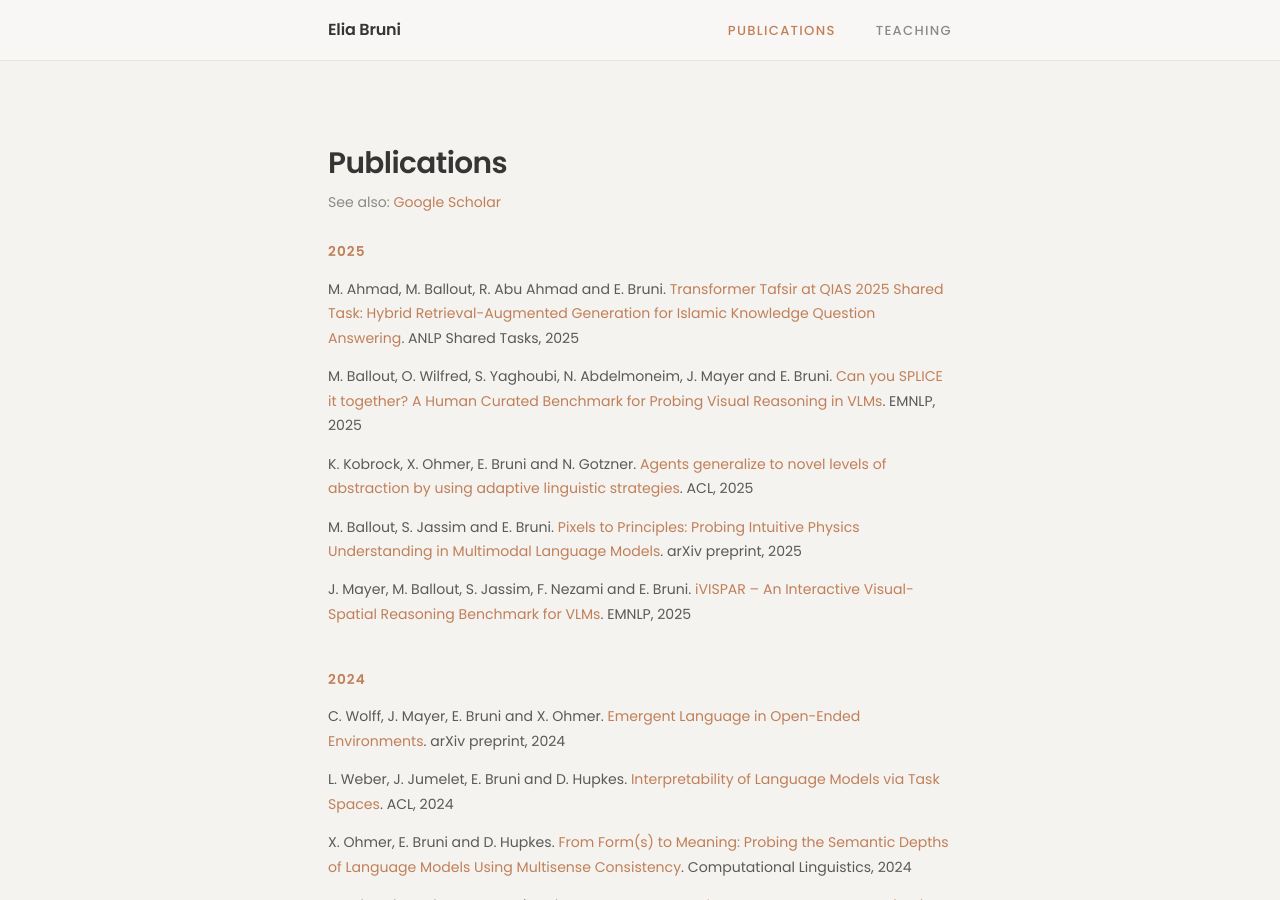
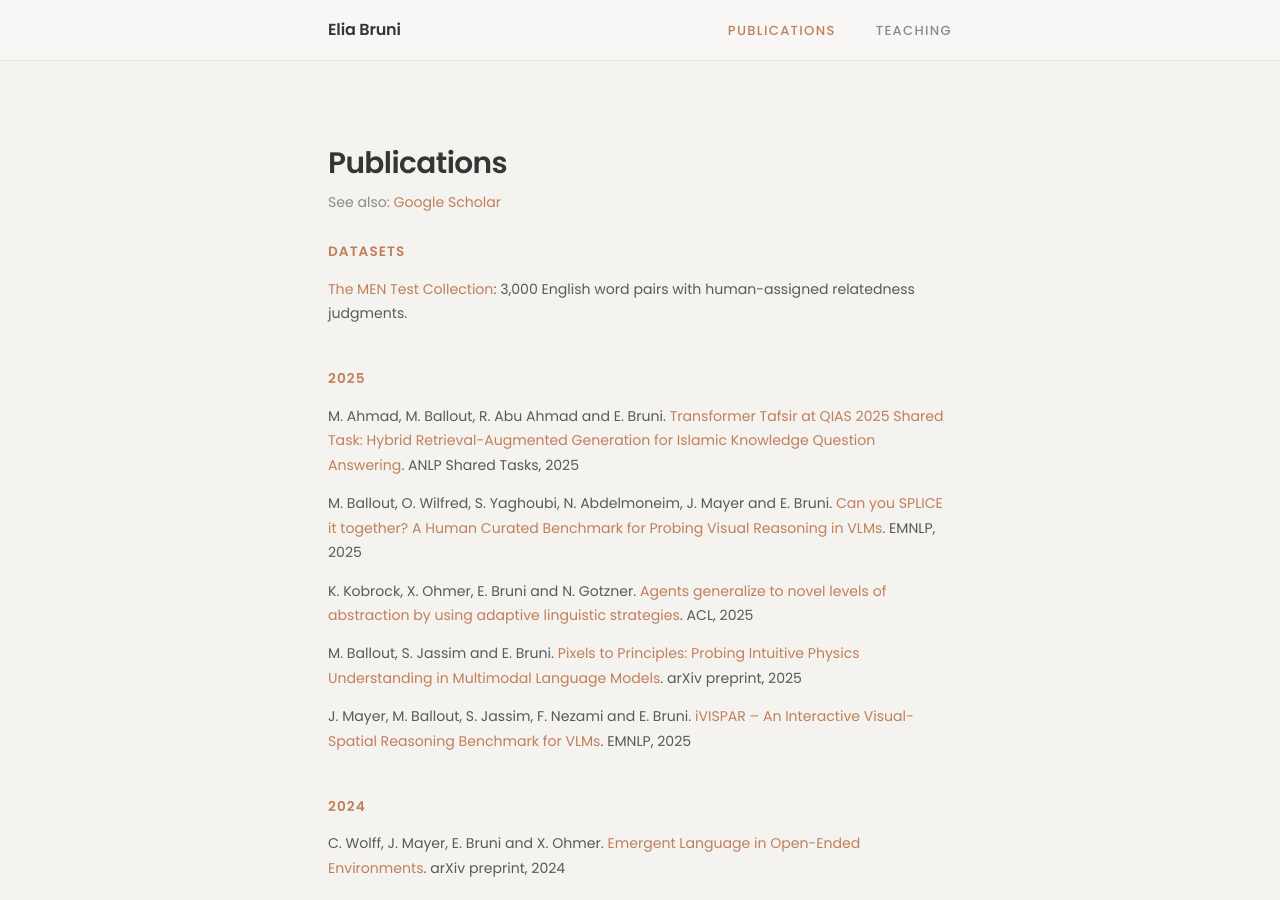
Before and after one commit to eliabruni/eliabruni.github.io, a Jekyll site: the page built from publications.md, in a window 1280 px wide and 900 px high. Built offline with Jekyll 4.4.1, drawn with Linux system fonts in a browser that asks for light colours; some of the changed text lies outside the part shown.

Commit message:
Remove MEN version label and add Datasets section to Publications
- Drop "Version: 0.2" from the MEN page
- Add a Datasets section at the top of Publications linking to the page
- Spell out the dataset link on the JAIR entry

Co-Authored-By: Claude Opus 5.5 <noreply@anthropic.com>

```diff
--- a/publications.md
+++ b/publications.md
@@ -4,6 +4,10 @@ title: Publications
 ---
 
 See also: [Google Scholar](https://scholar.google.nl/citations?user=Oyb3NYgAAAAJ&hl=en)
+
+### Datasets
+
+[The MEN Test Collection]({{ site.baseurl }}/MEN/): 3,000 English word pairs with human-assigned relatedness judgments.
 
 ### 2025
 
@@ -125,7 +129,7 @@ F. Celli, E. Bruni and B. Lepri. [Automatic Personality and Interaction Style Re
 
 A. Lazaridou, E. Bruni and M. Baroni. [Is this a wampimuk? Cross-modal mapping between distributional semantics and the visual world](http://www.aclweb.org/anthology/P14-1132). ACL, 2014
 
-E. Bruni, N.K. Tran and M. Baroni. [Multimodal Distributional Semantics](https://jair.org/index.php/jair/article/view/10857). Journal of Artificial Intelligence Research 49: 1-47, 2014. **IJCAI-JAIR Best Paper Prize** &middot; [MEN dataset]({{ site.baseurl }}/MEN/)
+E. Bruni, N.K. Tran and M. Baroni. [Multimodal Distributional Semantics](https://jair.org/index.php/jair/article/view/10857). Journal of Artificial Intelligence Research 49: 1-47, 2014. **IJCAI-JAIR Best Paper Prize** &middot; Dataset: [The MEN Test Collection]({{ site.baseurl }}/MEN/)
 
 ### 2013
 
```
Also changed, not shown: MEN.md (+1 -1 lines).
